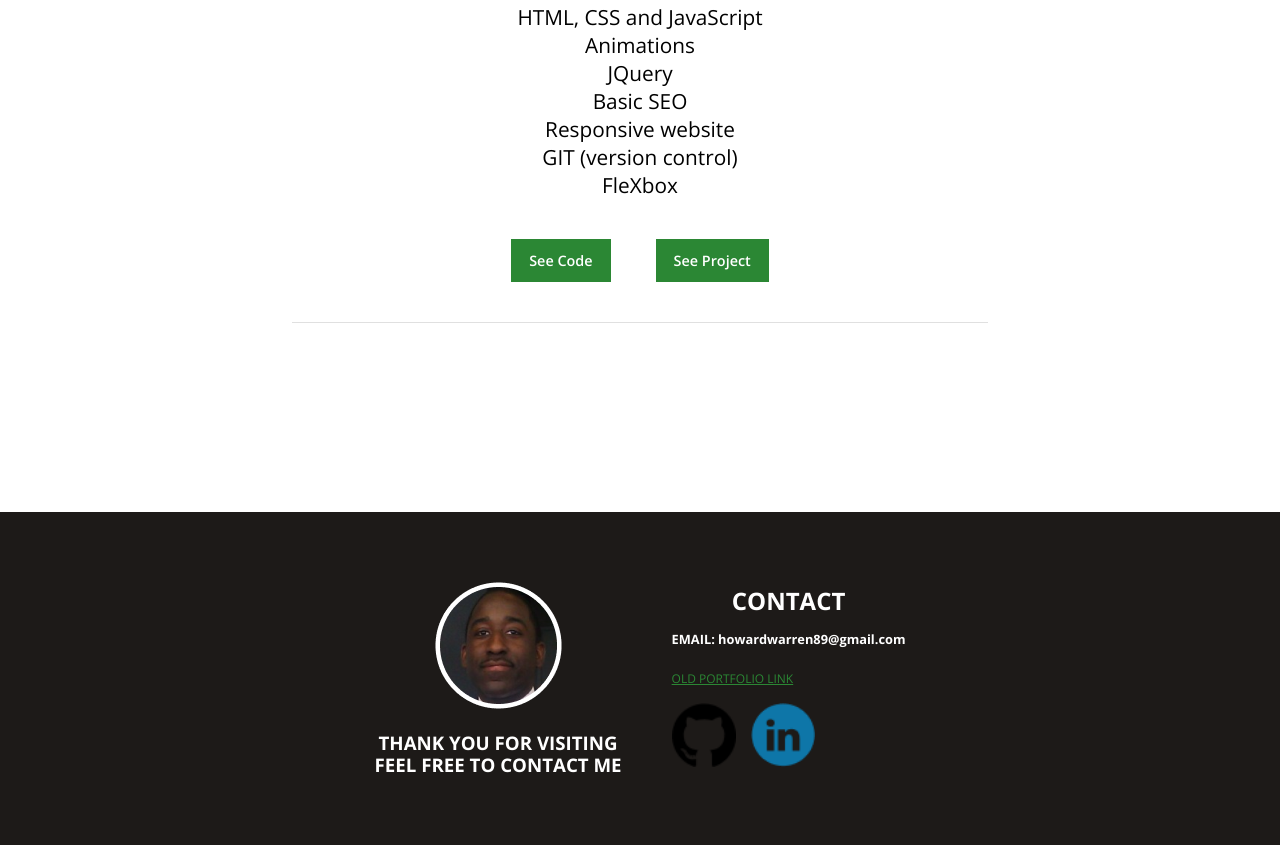
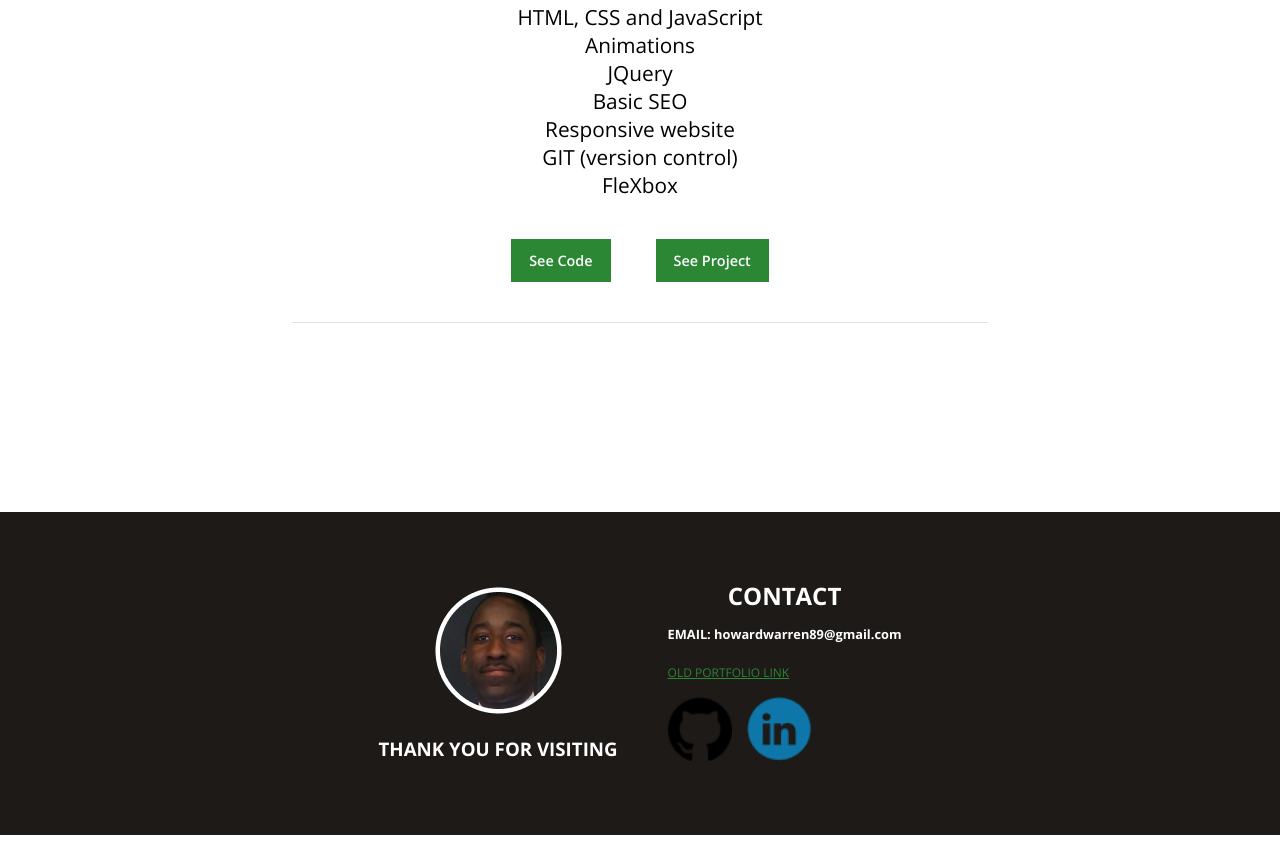
Before and after one commit to howardwarren1982/ProjectSite, a Gatsby site: page / in a window 1280 px wide. Shown: the part 6946-7791 px from the top of the page. Built offline with nearby package versions, Linux system fonts and the light colour scheme; Gatsby itself is replaced by a stand-in of ours; a web font is replaced by a local one.

Commit message:
Update Footersection.js

```diff
--- a/src/components/footer.component/Footersection.js
+++ b/src/components/footer.component/Footersection.js
@@ -11,7 +11,6 @@ export default function Footersection() {
         <div className="pictureside">
           <img className="footer__face" src={face} alt="Howard" />
           <h3>THANK YOU FOR VISITING</h3>
-          <h3>FEEL FREE TO CONTACT ME</h3>
         </div>
         <div className="contactside">
           <h3 className="footer__contact">CONTACT</h3>
```
